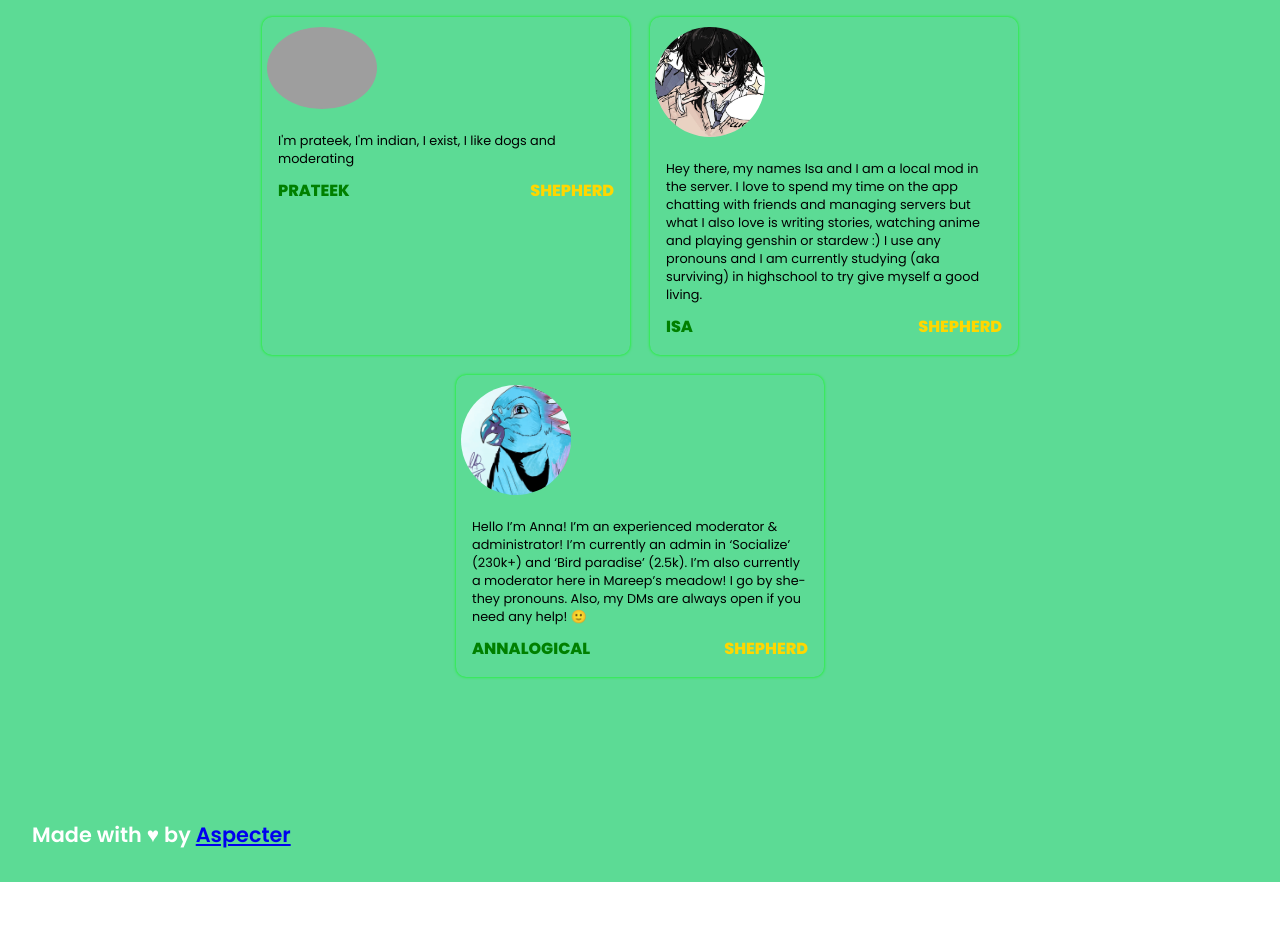
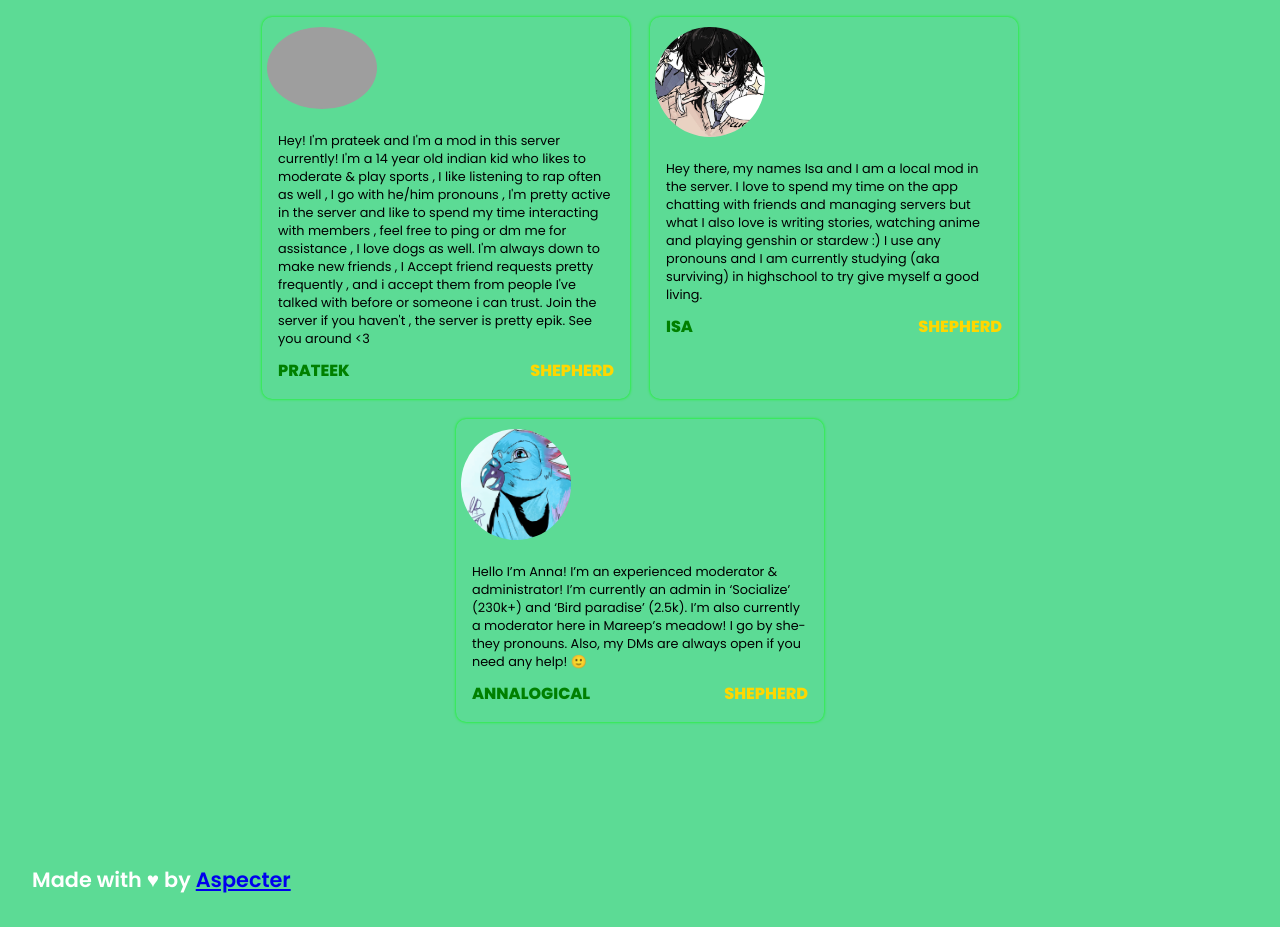
Before and after one commit to MareepMeadowsDev/Website, a plain HTML site: page index.html in a window 1280 px wide. Shown: the part 7680-8607 px from the top of the page. Before the commit the page ends 8562 px from the top, so only its background shows below. Drawn offline with Linux system fonts and the light colour scheme; grey boxes are pictures that could not be loaded; a script that the page names is missing.

Commit message:
Update index.html

```diff
--- a/index.html
+++ b/index.html
@@ -394,7 +394,7 @@
                     <img src="Images/patreek.gif"/>
                 </div>
                 <div class="staff-info">
-                    <p class="staff-category">I'm prateek, I'm indian, I exist, I like dogs and moderating
+                    <p class="staff-category">Hey! I'm prateek and I'm a mod in this server currently! I'm a 14 year old indian kid who likes to moderate & play sports , I like listening to rap often as well , I go with he/him pronouns , I'm pretty active in the server and like to spend my time interacting with members , feel free to ping or dm me for assistance , I love dogs as well. I'm always down to make new friends , I Accept friend requests pretty frequently , and i accept them from people I've talked with before or someone i can trust. Join the server if you haven't , the server is pretty epik. See you around <3
 
                     </p>
                     <strong class="staff-title">
```
